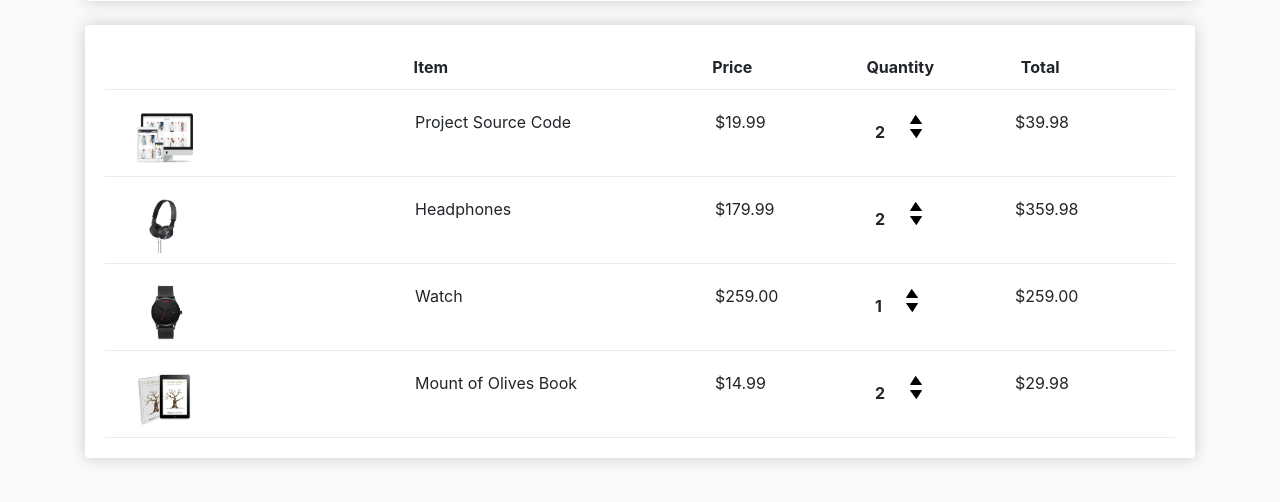
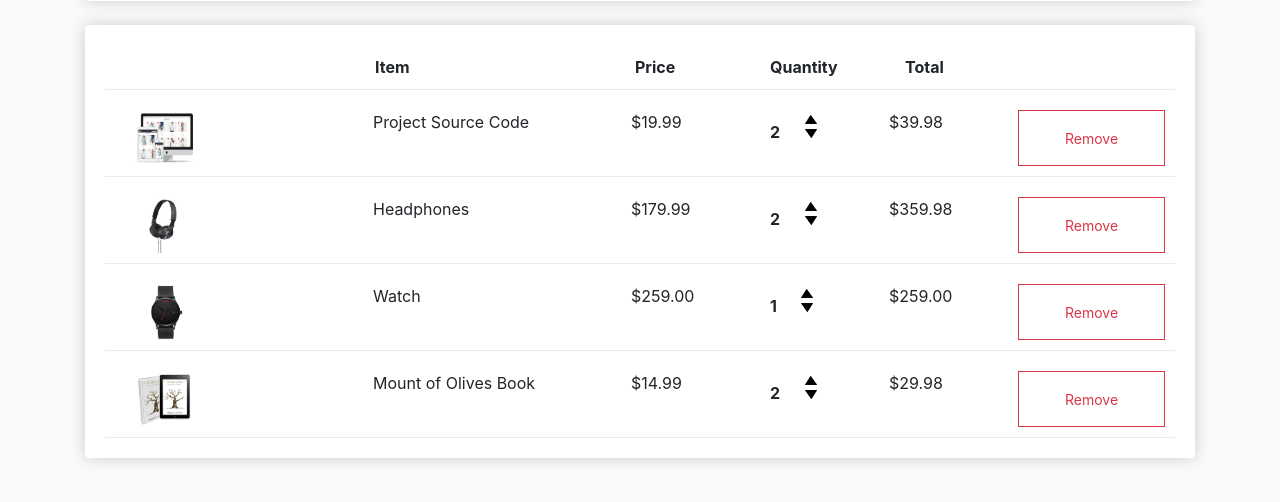
Before and after one commit to manos-mark/ecommerce-django, a Django app: page /cart/ in a window 1280 px wide. Shown: the part 261-763 px from the top of the page. Run offline with Django 3.2, Linux system fonts and the light colour scheme; a user stored in the database is signed in; data comes from the database, SQL or seed files in the repository; some libraries are stand-ins or nearby versions.

Commit message:
remove all cart btn

```diff
--- a/static/js/cart.js
+++ b/static/js/cart.js
@@ -33,6 +33,12 @@ function updateCookieItem(productId, action) {
         }
     }
 
+    if (action == 'remove-all') {
+        cart[productId]['quantity'] = 0
+        console.log('Remove all items')
+        delete cart[productId]
+    }
+
     document.cookie ='cart=' + JSON.stringify(cart) + ";domain=;path=/"
     location.reload()
 }
--- a/store/templates/store/cart.html
+++ b/store/templates/store/cart.html
@@ -27,6 +27,7 @@
                     <div style="flex:1; margin-left: 10px;"><strong>Price</strong></div>
                     <div style="flex:1; margin-left: 10px;"><strong>Quantity</strong></div>
                     <div style="flex:1; margin-left: 10px;"><strong>Total</strong></div>
+                    <div style="flex:1; margin-left: 10px;"></div>
                 </div>
 
                 {% for item in items %}
@@ -45,6 +46,8 @@
                         </div>
                     </div>
                     <div style="flex:1"><p>${{item.get_total}}</p></div>
+                    <button style="flex:1;" class="btn btn-outline-danger btn-sm update-cart" data-product={{item.product.id}}
+                        data-action="remove-all">Remove</button>
                 </div>
                 {% endfor %}
             </div>
--- a/store/views.py
+++ b/store/views.py
@@ -64,6 +64,8 @@ def updateItem(request):
           orderItem.quantity = (orderItem.quantity + 1)
      elif action == 'remove':
           orderItem.quantity = (orderItem.quantity - 1)
+     elif action == 'remove-all':
+          orderItem.quantity = 0
 
      orderItem.save()
 
```
